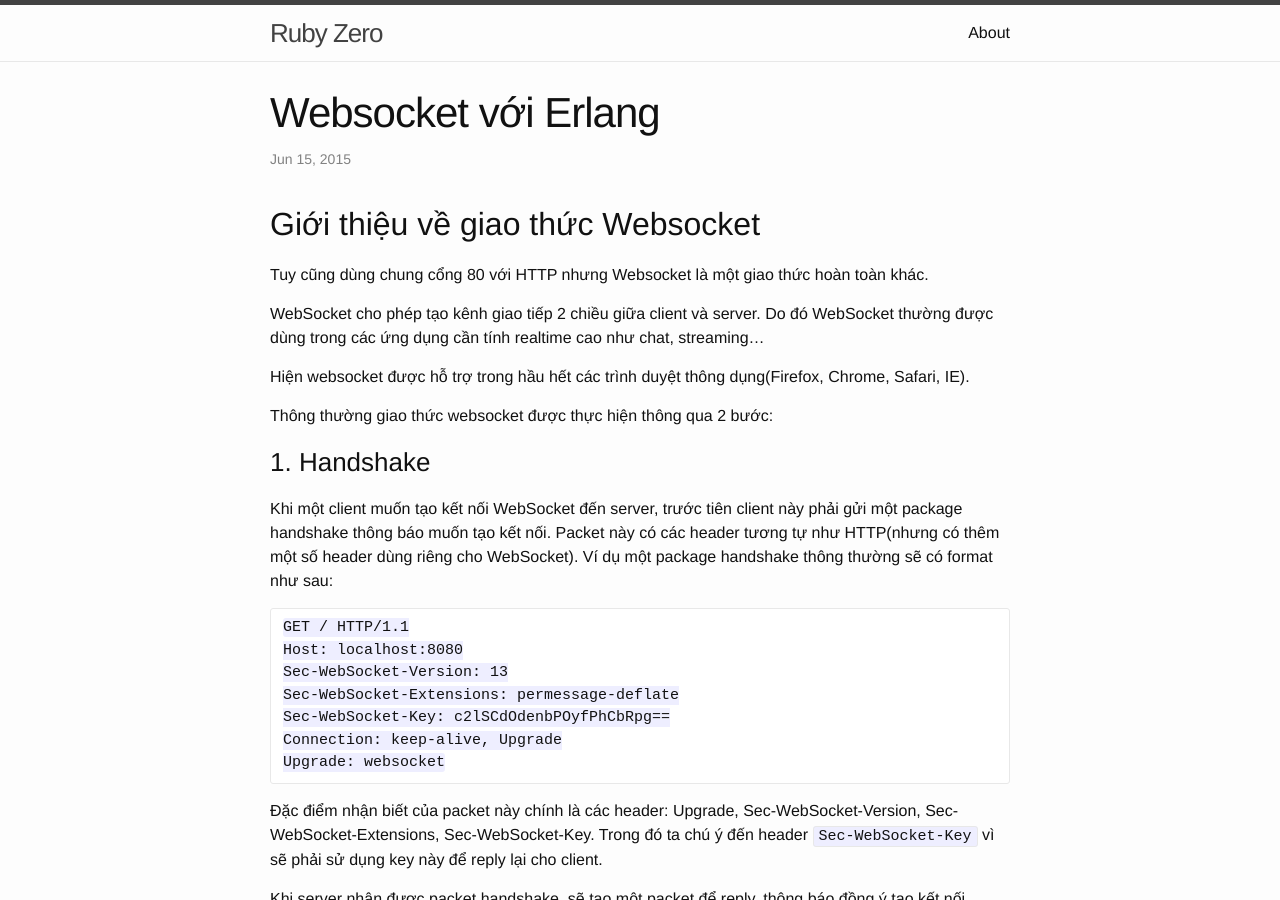
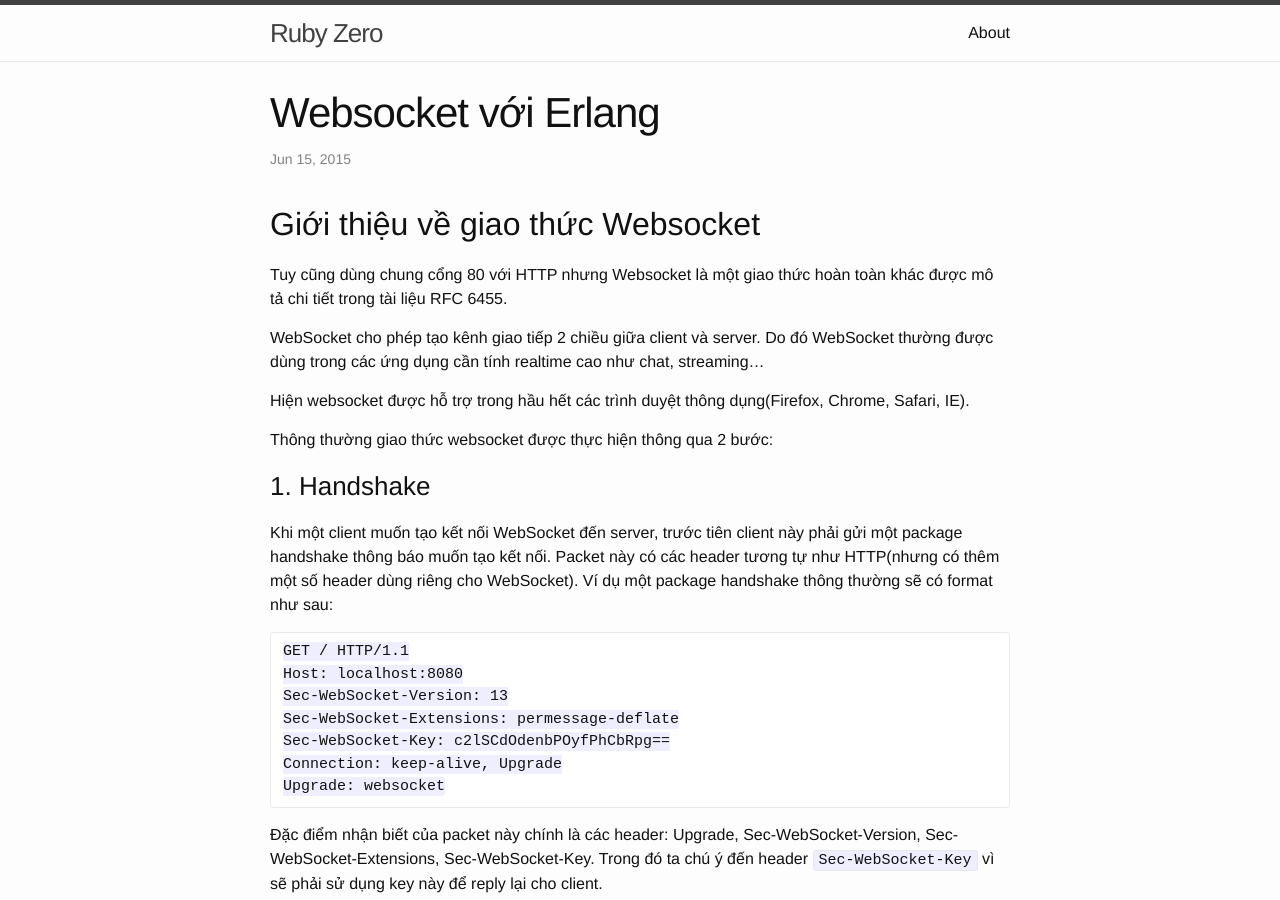
Before and after one commit to zinh/zinh.github.io, a Jekyll site: the page built from _posts/2015-06-15-websocket-with-erlang.markdown, in a window 1280 px wide and 900 px high. Built offline with Jekyll 4.4.1, drawn with Linux system fonts in a browser that asks for light colours; some of the changed text lies outside the part shown.

Commit message:
Fix post

```diff
--- a/_posts/2015-06-15-websocket-with-erlang.markdown
+++ b/_posts/2015-06-15-websocket-with-erlang.markdown
@@ -8,7 +8,7 @@ categories: erlang
 ---
 
 ## Giới thiệu về giao thức Websocket
-Tuy cũng dùng chung cổng 80 với HTTP nhưng Websocket là một giao thức hoàn toàn khác.
+Tuy cũng dùng chung cổng 80 với HTTP nhưng Websocket là một giao thức hoàn toàn khác được mô tả chi tiết trong tài liệu RFC 6455.
 
 WebSocket cho phép tạo kênh giao tiếp 2 chiều giữa client và server. Do đó WebSocket thường được dùng trong các ứng dụng cần tính realtime cao như chat, streaming...
 
```
Also changed, not shown: other parts of _posts/2015-06-15-websocket-with-erlang.markdown (+1 -1 lines).
